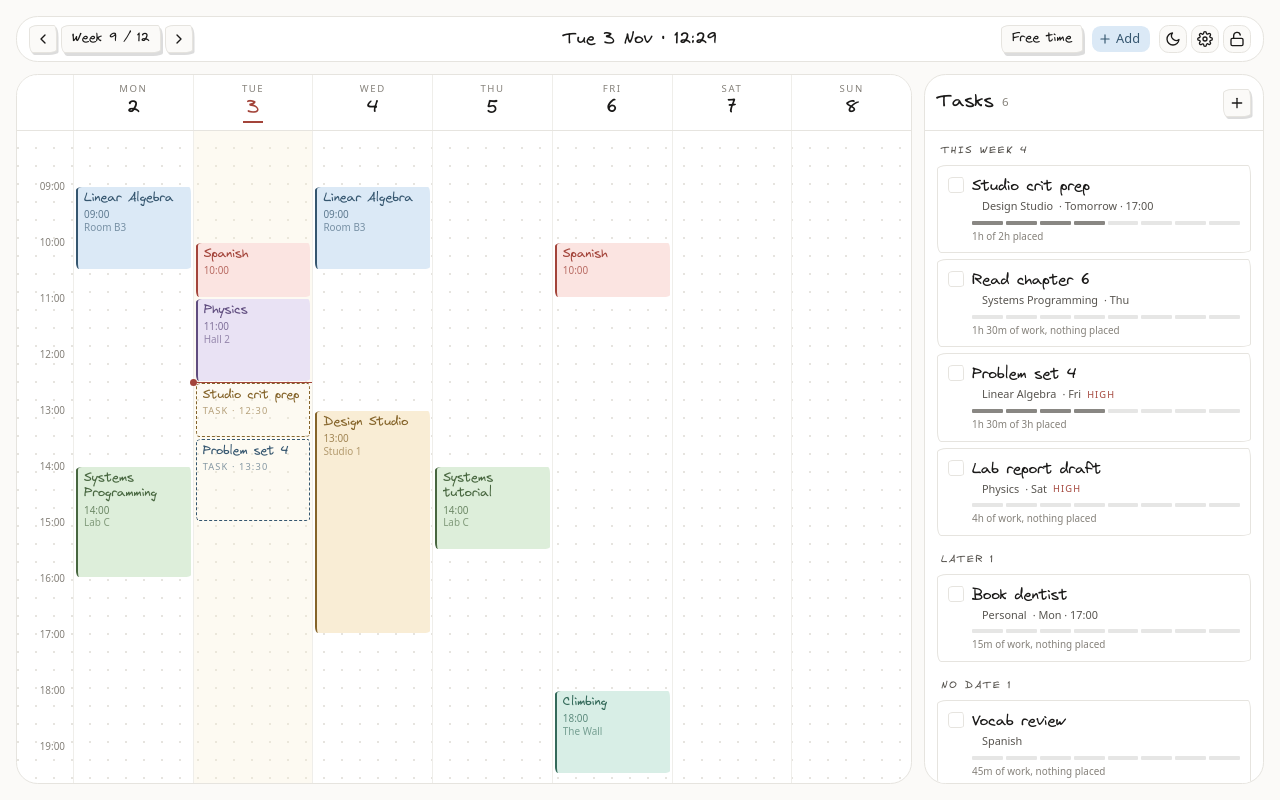
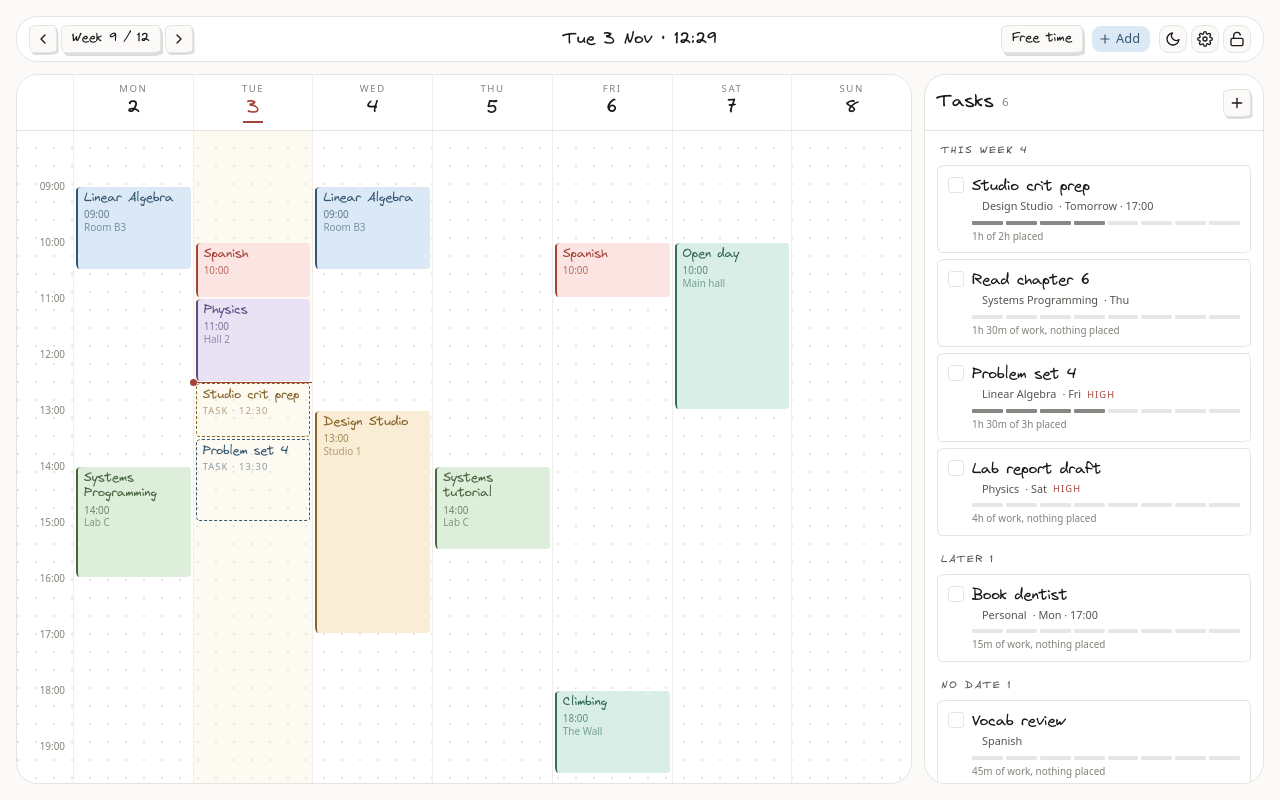
Before and after one commit to abderrahmenex86/TimeTable, a React (Vite) app: page / in a window 1280 px wide. Built offline with nearby package versions, Linux system fonts and the light colour scheme.

Commit message:
[FEAT] allow sessions that never repeat

```diff
--- a/src/components/week-grid/entry-form.tsx
+++ b/src/components/week-grid/entry-form.tsx
@@ -17,11 +17,13 @@ import {
   SelectTrigger,
   SelectValue,
 } from '@/components/ui/select'
+import { todayKey } from '@/domain/dates'
 import { parseClock } from '@/domain/time'
 import {
   SUBJECT_COLORS,
   WEEKDAYS,
   WEEKDAY_LABELS,
+  type Recurrence,
   type Subject,
   type SubjectColor,
   type TimetableEntry,
@@ -35,33 +37,48 @@ import { useUndoable } from '@/store/undo'
 
 const NEW_SUBJECT = '__new__'
 
-const PARITIES: Array<{ value: WeekParity; label: string }> = [
+/** The repeat choices surfaced in the form. `once` maps to a one-off entry. */
+type RepeatChoice = WeekParity | 'once'
+
+const REPEAT_OPTIONS: Array<{ value: RepeatChoice; label: string }> = [
   { value: 'all', label: 'Every week' },
   { value: 'odd', label: 'Odd weeks' },
   { value: 'even', label: 'Even weeks' },
+  { value: 'once', label: 'Never' },
 ]
 
 type FormState = {
   title: string
   subjectId: string
   location: string
+  repeat: RepeatChoice
+  /** Only meaningful when `repeat` is `once`. */
+  date: string
   days: Weekday[]
   start: string
   end: string
-  parity: WeekParity
   newSubjectName: string
   newSubjectColor: SubjectColor
 }
 
 function initialState(entry: TimetableEntry | null): FormState {
+  const recurrence = entry?.recurrence
+  const isOnce = recurrence?.kind === 'once'
+
   return {
     title: entry?.title ?? '',
     subjectId: entry?.subjectId ?? '',
     location: entry?.location ?? '',
-    days: entry ? [...entry.recurrence.days] : [],
-    start: minuteToInput(entry?.recurrence.start ?? 9 * 60),
-    end: minuteToInput(entry?.recurrence.end ?? 10 * 60 + 30),
-    parity: entry?.recurrence.parity ?? 'all',
+    repeat: isOnce
+      ? 'once'
+      : recurrence?.kind === 'weekly'
+        ? recurrence.parity
+        : 'all',
+    date: isOnce ? recurrence.date : '',
+    days:
+      recurrence?.kind === 'weekly' ? [...recurrence.days] : [],
+    start: minuteToInput(recurrence?.start ?? 9 * 60),
+    end: minuteToInput(recurrence?.end ?? 10 * 60 + 30),
     newSubjectName: '',
     newSubjectColor: 'sky',
   }
@@ -94,6 +111,15 @@ export function EntryForm({ open, onOpenChange, entry, subjects }: EntryFormProp
   const set = <K extends keyof FormState>(key: K, value: FormState[K]) =>
     setForm((current) => ({ ...current, [key]: value }))
 
+  /** Picking "Never" seeds a date so the field is never blank. */
+  function chooseRepeat(value: RepeatChoice) {
+    setForm((current) => ({
+      ...current,
+      repeat: value,
+      date: value === 'once' && !current.date ? todayKey() : current.date,
+    }))
+  }
+
   function toggleDay(day: Weekday) {
     setForm((current) => ({
       ...current,
@@ -108,13 +134,17 @@ export function EntryForm({ open, onOpenChange, entry, subjects }: EntryFormProp
 
     const start = parseClock(form.start)
     const end = parseClock(form.end)
+    const once = form.repeat === 'once'
 
     if (!form.title.trim()) return setError('Give the session a name.')
     if (!form.subjectId) return setError('Pick a subject.')
     if (form.subjectId === NEW_SUBJECT && !form.newSubjectName.trim()) {
       return setError('Name the new subject.')
     }
-    if (form.days.length === 0) return setError('Pick at least one day.')
+    if (once && !form.date) return setError('Pick a date for this session.')
+    if (!once && form.days.length === 0) {
+      return setError('Pick at least one day, or set it to never repeat.')
+    }
     if (start === null || end === null) return setError('Check the start and end times.')
     if (end <= start) return setError('The end time has to be after the start.')
 
@@ -129,12 +159,16 @@ export function EntryForm({ open, onOpenChange, entry, subjects }: EntryFormProp
       subjectId = subject.id
     }
 
-    const recurrence = {
-      days: form.days,
-      start,
-      end,
-      parity: form.parity,
-    }
+    const recurrence: Recurrence = once
+      ? { kind: 'once', date: form.date, start, end }
+      : {
+          kind: 'weekly',
+          days: form.days,
+          start,
+          end,
+          // `once` is handled above, so this is a plain parity value.
+          parity: form.repeat === 'once' ? 'all' : form.repeat,
+        }
 
     if (entry) {
       updateEntry(entry.id, {
@@ -156,6 +190,8 @@ export function EntryForm({ open, onOpenChange, entry, subjects }: EntryFormProp
     onOpenChange(false)
   }
 
+  const isOnce = form.repeat === 'once'
+
   return (
     <Dialog open={open} onOpenChange={onOpenChange}>
       <DialogContent className="sm:max-w-md">
@@ -164,8 +200,7 @@ export function EntryForm({ open, onOpenChange, entry, subjects }: EntryFormProp
             {entry ? 'Edit session' : 'New session'}
           </DialogTitle>
           <DialogDescription>
-            Sessions repeat. Set the days and times once and every week of the
-            term follows.
+            Sessions can repeat across the term, or happen just once on a date.
           </DialogDescription>
         </DialogHeader>
 
@@ -236,38 +271,12 @@ export function EntryForm({ open, onOpenChange, entry, subjects }: EntryFormProp
                         ? 'scale-110 border-ink'
                         : 'border-transparent',
                     )}
-                    style={{ backgroundColor: `var(--color-${color}-fill)` }}
+                    style={{ backgroundColor: `var(--${color}-fill)` }}
                   />
                 ))}
               </div>
             </div>
           ) : null}
-
-          <div className="flex flex-col gap-1.5">
-            <Label>Days</Label>
-            <div className="flex gap-1">
-              {WEEKDAYS.map((day) => {
-                const active = form.days.includes(day)
-                return (
-                  <button
-                    key={day}
-                    type="button"
-                    aria-pressed={active}
-                    onClick={() => toggleDay(day)}
-                    className={cn(
-                      'h-8 flex-1 border text-[0.68rem] transition-colors',
-                      active
-                        ? 'border-sky-pen bg-sky-fill text-sky-pen'
-                        : 'border-rule bg-paper-raised text-ink-60 hover:border-ink-30',
-                    )}
-                    style={{ borderRadius: '7px 2px 8px 3px / 3px 8px 2px 7px' }}
-                  >
-                    {WEEKDAY_LABELS[day]}
-                  </button>
-                )
-              })}
-            </div>
-          </div>
 
           <div className="grid grid-cols-3 gap-3">
             <div className="flex flex-col gap-1.5">
@@ -291,24 +300,62 @@ export function EntryForm({ open, onOpenChange, entry, subjects }: EntryFormProp
             </div>
 
             <div className="flex flex-col gap-1.5">
-              <Label htmlFor="entry-parity">Repeats</Label>
+              <Label htmlFor="entry-repeat">Repeats</Label>
               <Select
-                value={form.parity}
-                onValueChange={(value) => set('parity', value as WeekParity)}
+                value={form.repeat}
+                onValueChange={(value) => chooseRepeat(value as RepeatChoice)}
               >
-                <SelectTrigger id="entry-parity" className="w-full">
+                <SelectTrigger id="entry-repeat" className="w-full">
                   <SelectValue />
                 </SelectTrigger>
                 <SelectContent>
-                  {PARITIES.map((parity) => (
-                    <SelectItem key={parity.value} value={parity.value}>
-                      {parity.label}
+                  {REPEAT_OPTIONS.map((option) => (
+                    <SelectItem key={option.value} value={option.value}>
+                      {option.label}
                     </SelectItem>
                   ))}
                 </SelectContent>
               </Select>
             </div>
           </div>
+
+          {isOnce ? (
+            <div className="flex flex-col gap-1.5">
+              <Label htmlFor="entry-date">Date</Label>
+              <Input
+                id="entry-date"
+                type="date"
+                value={form.date}
+                onChange={(event) => set('date', event.target.value)}
+              />
+            </div>
+          ) : (
+            <div className="flex flex-col gap-1.5">
+              <Label>Days</Label>
+              <div className="flex gap-1">
+                {WEEKDAYS.map((day) => {
+                  const active = form.days.includes(day)
+                  return (
+                    <button
+                      key={day}
+                      type="button"
+                      aria-pressed={active}
+                      onClick={() => toggleDay(day)}
+                      className={cn(
+                        'h-8 flex-1 border-[1.5px] font-hand text-[0.72rem] transition-colors',
+                        active
+                          ? 'border-sky-pen bg-sky-fill text-sky-pen'
+                          : 'border-rule bg-paper-raised text-ink-60 hover:border-ink-30',
+                      )}
+                      style={{ borderRadius: '7px 2px 8px 3px / 3px 8px 2px 7px' }}
+                    >
+                      {WEEKDAY_LABELS[day]}
+                    </button>
+                  )
+                })}
+              </div>
+            </div>
+          )}
 
           {error ? (
             <p className="text-[0.72rem] text-rose-pen" role="alert">
--- a/src/domain/recurrence.ts
+++ b/src/domain/recurrence.ts
@@ -66,6 +66,25 @@ export function expandWeek(
   for (const entry of entries) {
     const { recurrence } = entry
     if (recurrence.end <= recurrence.start) continue
+
+    // A one-off carries its own date; a weekly rule has to be projected onto
+    // the days of this particular week.
+    if (recurrence.kind === 'once') {
+      if (!dates.includes(recurrence.date)) continue
+      if (cancelled.has(`${entry.id}|${recurrence.date}`)) continue
+
+      occurrences.push({
+        entryId: entry.id,
+        subjectId: entry.subjectId,
+        title: entry.title,
+        location: entry.location,
+        date: recurrence.date,
+        start: recurrence.start,
+        end: recurrence.end,
+      })
+      continue
+    }
+
     if (!matchesParity(recurrence.parity, weekIndex)) continue
     if (!matchesWeekRange(recurrence.weeks, weekIndex)) continue
 
--- a/src/store/seed.ts
+++ b/src/store/seed.ts
@@ -31,56 +31,79 @@ const SUBJECTS: Subject[] = [
   { id: 'sub-personal', name: 'Personal', color: 'mint' },
 ]
 
-const ENTRIES: TimetableEntry[] = [
+const WEEKLY_ENTRIES: TimetableEntry[] = [
   {
     id: 'ent-linalg',
     subjectId: 'sub-math',
     title: 'Linear Algebra',
     location: 'Room B3',
-    recurrence: { days: [1, 3], start: 540, end: 630, parity: 'all' },
+    recurrence: { kind: 'weekly', days: [1, 3], start: 540, end: 630, parity: 'all' },
   },
   {
     id: 'ent-phys',
     subjectId: 'sub-phys',
     title: 'Physics',
     location: 'Hall 2',
-    recurrence: { days: [2, 4], start: 660, end: 750, parity: 'all' },
+    recurrence: { kind: 'weekly', days: [2, 4], start: 660, end: 750, parity: 'all' },
   },
   {
     id: 'ent-sys',
     subjectId: 'sub-sys',
     title: 'Systems Programming',
     location: 'Lab C',
-    recurrence: { days: [1], start: 840, end: 960, parity: 'all' },
+    recurrence: { kind: 'weekly', days: [1], start: 840, end: 960, parity: 'all' },
   },
   {
     id: 'ent-sys-tut',
     subjectId: 'sub-sys',
     title: 'Systems tutorial',
     location: 'Lab C',
-    recurrence: { days: [4], start: 840, end: 930, parity: 'all' },
+    recurrence: { kind: 'weekly', days: [4], start: 840, end: 930, parity: 'all' },
   },
   {
     id: 'ent-design',
     subjectId: 'sub-design',
     title: 'Design Studio',
     location: 'Studio 1',
-    recurrence: { days: [3], start: 780, end: 1020, parity: 'all' },
+    recurrence: { kind: 'weekly', days: [3], start: 780, end: 1020, parity: 'all' },
   },
   {
     id: 'ent-spanish',
     subjectId: 'sub-spanish',
     title: 'Spanish',
-    recurrence: { days: [2, 5], start: 600, end: 660, parity: 'all' },
+    recurrence: { kind: 'weekly', days: [2, 5], start: 600, end: 660, parity: 'all' },
   },
   {
     id: 'ent-climb',
     subjectId: 'sub-personal',
     title: 'Climbing',
     location: 'The Wall',
-    recurrence: { days: [5], start: 1080, end: 1170, parity: 'all' },
+    recurrence: { kind: 'weekly', days: [5], start: 1080, end: 1170, parity: 'all' },
   },
 ]
+
+/**
+ * The weekly rules plus one dated session, which demonstrates that a session
+ * can exist without repeating. It lands on the coming Saturday, where the week
+ * is otherwise empty.
+ */
+function createEntries(today: string): TimetableEntry[] {
+  return [
+    ...WEEKLY_ENTRIES,
+    {
+      id: 'ent-openday',
+      subjectId: 'sub-personal',
+      title: 'Open day',
+      location: 'Main hall',
+      recurrence: {
+        kind: 'once',
+        date: nextWeekday(today, 6),
+        start: 600,
+        end: 780,
+      },
+    },
+  ]
+}
 
 function createTasks(today: string): Task[] {
   const createdAt = new Date().toISOString()
@@ -175,18 +198,19 @@ export function createSeedData(
   }
 
   const tasks = createTasks(today)
+  const entries = createEntries(today)
 
   // Cancel this week's Thursday physics, which exercises the exception path.
   const exceptions = [
     { entryId: 'ent-phys', date: nextWeekday(today, 4), kind: 'cancelled' as const },
   ]
 
-  const blocks = scheduleDemoBlocks(term, ENTRIES, exceptions, today)
+  const blocks = scheduleDemoBlocks(term, entries, exceptions, today)
 
   return {
     term,
     subjects: SUBJECTS,
-    entries: ENTRIES,
+    entries,
     exceptions,
     tasks,
     blocks,
```
Also changed, not shown: src/domain/types.ts (+20 -10 lines), 5 other files (tests, documents, lock files or other folders).
